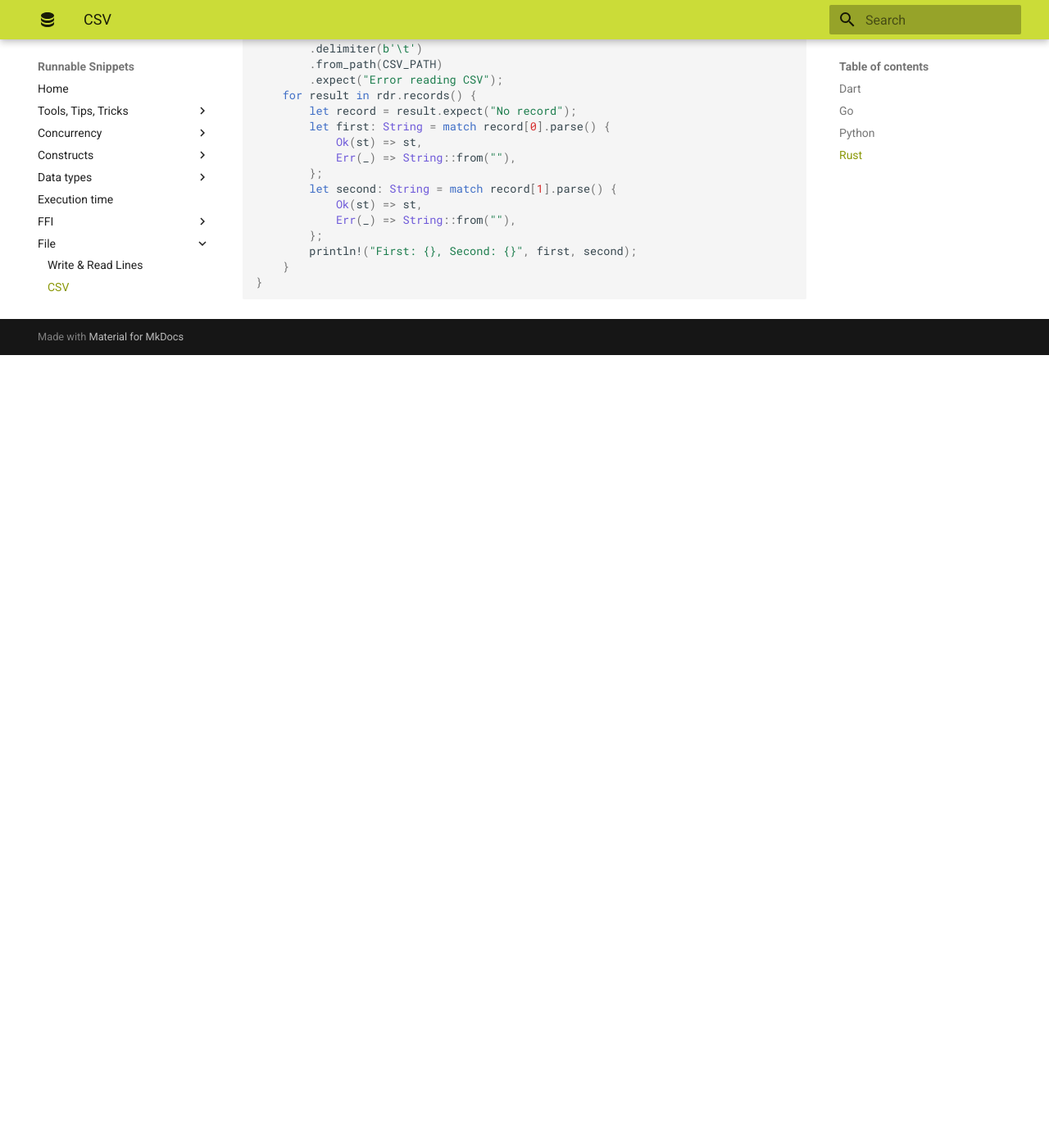
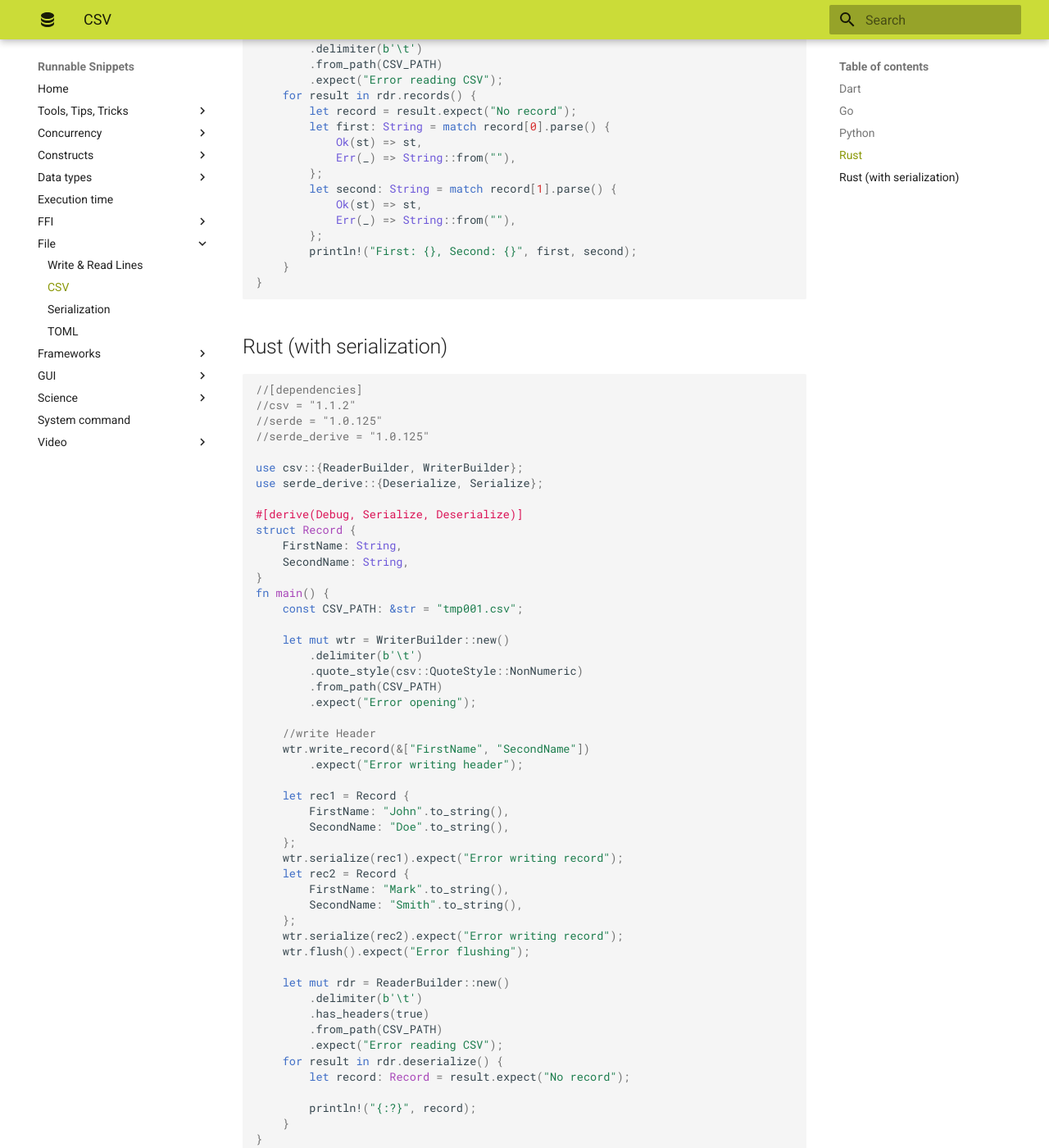
Before and after one commit to wegmarken2006/snippets_src, an MkDocs documentation site: the page built from docs/CSV.md, in a window 1280 px wide and 1400 px high, scrolled down 2697 px. Shown: the whole window at 82% size. Built offline with MkDocs 1.6.1 and Material for MkDocs 9.7.7, drawn with Linux system fonts in a browser that asks for light colours; before the commit the page ends 3130 px from its top, so only the background shows below that.

Commit message:
Rust csv serialization

````diff
--- a/docs/CSV.md
+++ b/docs/CSV.md
@@ -149,3 +149,56 @@ fn main() {
     }
 }
 ```
+
+## Rust (with serialization)
+```rust
+//[dependencies]
+//csv = "1.1.2"
+//serde = "1.0.125"
+//serde_derive = "1.0.125"
+
+use csv::{ReaderBuilder, WriterBuilder};
+use serde_derive::{Deserialize, Serialize};
+
+#[derive(Debug, Serialize, Deserialize)]
+struct Record {
+    FirstName: String,
+    SecondName: String,
+}
+fn main() {
+    const CSV_PATH: &str = "tmp001.csv";
+
+    let mut wtr = WriterBuilder::new()
+        .delimiter(b'\t')
+        .quote_style(csv::QuoteStyle::NonNumeric)
+        .from_path(CSV_PATH)
+        .expect("Error opening");
+
+    //write Header
+    wtr.write_record(&["FirstName", "SecondName"])
+        .expect("Error writing header");
+
+    let rec1 = Record {
+        FirstName: "John".to_string(),
+        SecondName: "Doe".to_string(),
+    };
+    wtr.serialize(rec1).expect("Error writing record");
+    let rec2 = Record {
+        FirstName: "Mark".to_string(),
+        SecondName: "Smith".to_string(),
+    };
+    wtr.serialize(rec2).expect("Error writing record");
+    wtr.flush().expect("Error flushing");
+
+    let mut rdr = ReaderBuilder::new()
+        .delimiter(b'\t')
+        .has_headers(true)
+        .from_path(CSV_PATH)
+        .expect("Error reading CSV");
+    for result in rdr.deserialize() {
+        let record: Record = result.expect("No record");
+
+        println!("{:?}", record);
+    }
+}
+```
````
Also changed, not shown: docs/index.md (+1 -1 lines).
